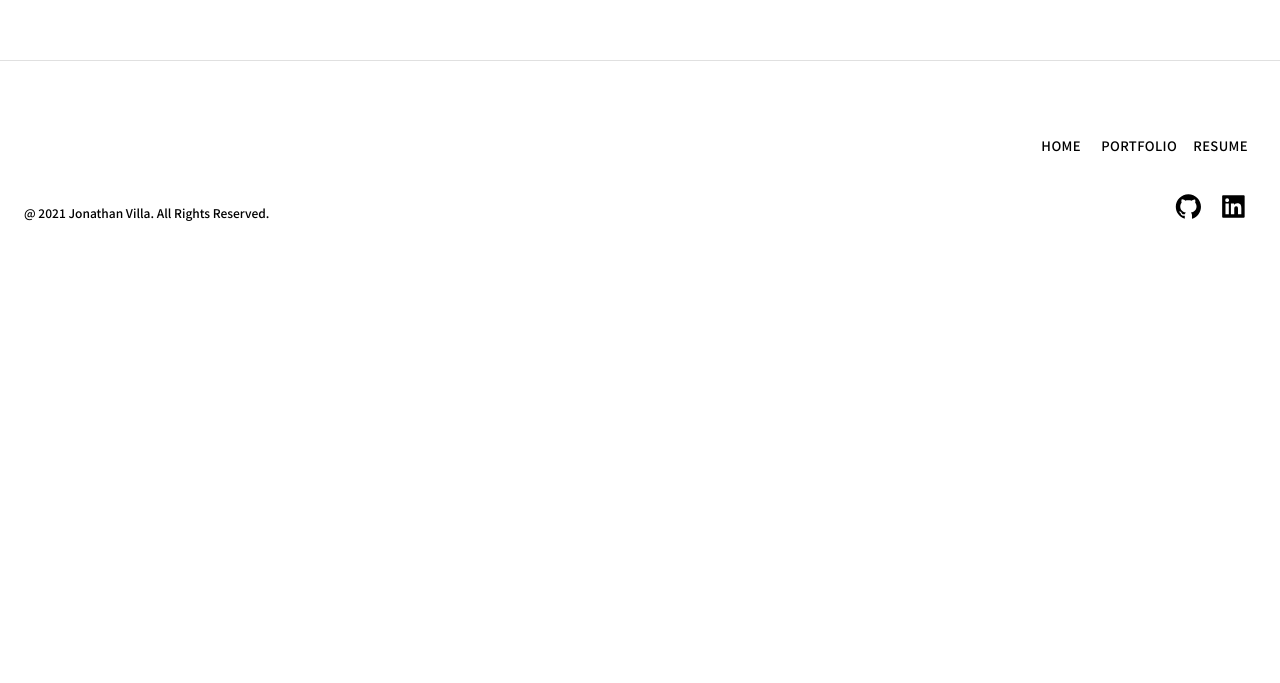
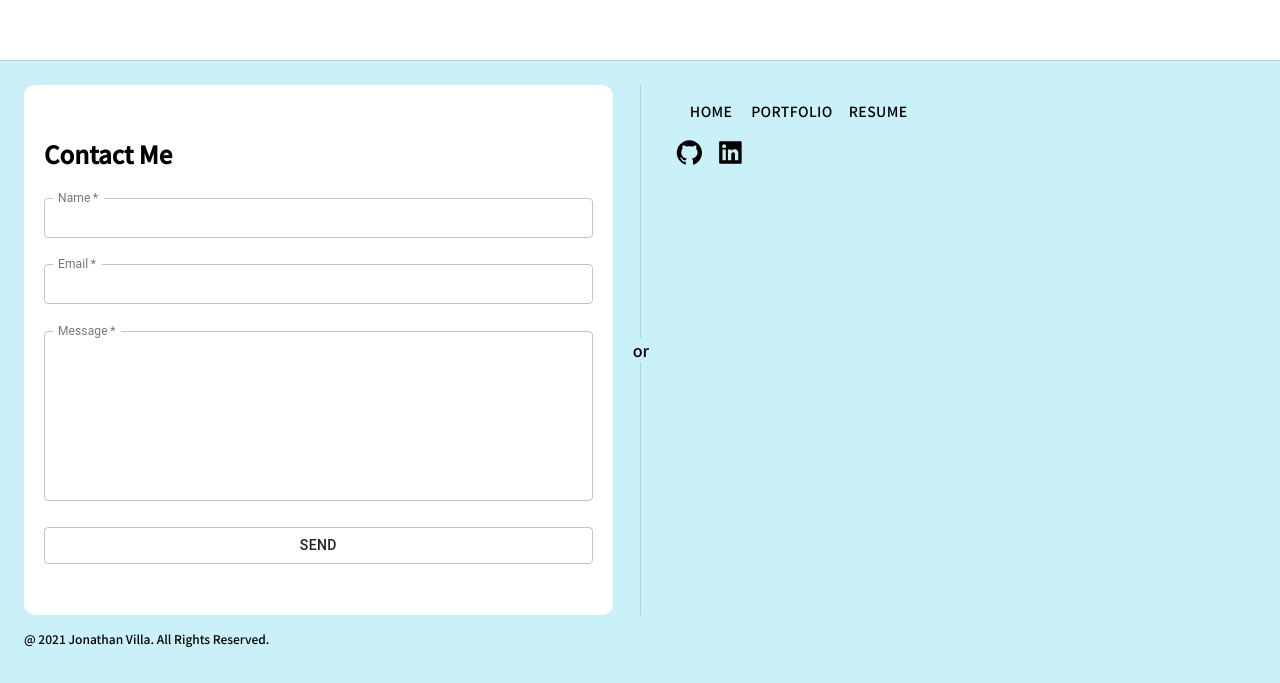
Before and after one commit to Jonathan-Villa/Portfolio_JV, a React (Create React App) app: page / in a window 1280 px wide. Shown: the part 1270-1953 px from the top of the page. Before the commit the page ends 1551 px from the top, so only its background shows below. Built offline with nearby package versions, Linux system fonts and the light colour scheme.

Commit message:
updated -jv

```diff
--- a/src/App.css
+++ b/src/App.css
@@ -13,7 +13,8 @@ body {
 }
 
 footer{
-
+  background-color: #caf0f8;
+  position: relative;
 }
 
 
--- /dev/null
+++ b/src/components/Footer/ContactForm.jsx
@@ -0,0 +1,85 @@
+import React from "react";
+import TextField from "@material-ui/core/TextField";
+import makeStyles from "@material-ui/core/styles/makeStyles";
+import Grid from "@material-ui/core/Grid";
+import Button from "@material-ui/core/Button";
+function ContactForm() {
+  const classes = useStyles();
+  const [userInput, setInput] = React.useState({
+    name: "",
+    email: "",
+    message: "",
+  });
+
+  const handleChange = (e) => {
+    const value = e.target.value;
+    setInput({ ...userInput, [e.target.name]: value });
+  };
+
+  return (
+    <Grid className={classes.gridFooterFormWrapper} item xs={12} lg={6}>
+      <form onChange={handleChange} className={classes.formWrapper}>
+        <h2>Contact Me</h2>
+        <TextField
+          className={classes.txtField}
+          type="text"
+          required
+          label="Name"
+          size="small"
+          InputLabelProps={{ shrink: true }}
+          variant="outlined"
+          name="name"
+          value={userInput.name}
+        />
+        <TextField
+          className={classes.txtField}
+          type="text"
+          required
+          label="Email"
+          size="small"
+          InputLabelProps={{ shrink: true }}
+          variant="outlined"
+          name="email"
+          value={userInput.email}
+        />
+        <TextField
+          className={classes.txtField}
+          type="text"
+          required
+          multiline
+          rows={7}
+          label="Message"
+          InputLabelProps={{ shrink: true }}
+          variant="outlined"
+          name="message"
+          value={userInput.message}
+        />
+        <Button type="POST" variant="outlined" color="default">
+          Send
+        </Button>
+      </form>
+    </Grid>
+  );
+}
+
+const useStyles = makeStyles((theme) => ({
+  gridFooterFormWrapper: {
+    boxSizing: "border-box",
+    padding: "25px 20px",
+    fontSize: "1.0em",
+    backgroundColor: "#ffffff",
+    borderRadius: "2%",
+  },
+  formWrapper: {
+    boxSizing: "border-box",
+    justifyContent: "space-evenly",
+    display: "flex",
+    flexDirection: "column",
+    width: "100%",
+    height: "30em",
+    position: "relative",
+  },
+  txtField: {},
+}));
+
+export default ContactForm;
--- a/src/components/Footer/Footer.js
+++ b/src/components/Footer/Footer.js
@@ -9,16 +9,35 @@ import {
 } from "@material-ui/core";
 import { Link } from "react-scroll";
 import { useStyles } from "./styles";
+import ContactForm from "./ContactForm";
+import { nav, icons } from "./listItems";
+import Grid from "@material-ui/core/Grid";
 
-import { nav, icons } from "./listItems";
 const Footer = () => {
   const classes = useStyles();
 
   return (
     <>
       <Divider variant="fullWidth" />
-      <Container className={classes.subContainer} maxWidth="lg">
-        <div className={classes.footerTopWrapper}>
+      <Container className={classes.mainContainer} maxWidth="lg">
+        <div className={classes.subWrapper}>
+          <ContactForm />
+
+          <div className={classes.verticalDividerWrapper}>
+            <div className={classes.dividerDiv}>
+              <Divider className={classes.divider} orientation="vertical" />
+            </div>
+
+            <div style={{textTransform:"lowercase"}}>
+              <span>or</span>
+            </div>
+            <div className={classes.dividerDiv}>
+              <Divider className={classes.divider} orientation="vertical" />
+            </div>
+          </div>
+
+
+          <Grid item xs={12} lg={6} className={classes.footerTopWrapper}>
             <nav>
               <List className={classes.list}>
                 {nav.map((m, key) => (
@@ -35,27 +54,38 @@ const Footer = () => {
                 ))}
               </List>
             </nav>
+
+            <div className={classes.listWrapper}>
+              <List className={classes.btnIconList}>
+                {icons.map((m, key) => (
+                  <IconButton
+                    key={key}
+                    href={m.link}
+                    className={classes.btnIcons}
+                  >
+                    {m.icon}
+                  </IconButton>
+                ))}
+              </List>
+            </div>
+          </Grid>
         </div>
         <div className={classes.footerBottomWrapper}>
+          <div style={{ gridColumn: "1" }}>
             <span
               style={{
+                paddingRight: "8px",
                 alignSelf: "flex-end",
                 fontSize: ".75rem",
                 color: "#000",
                 fontFamily: "Merriweather, serif",
                 fontFamily: "Noto Sans SC, sans-serif",
+                textAlign: "left",
               }}
             >
               @ 2021 Jonathan Villa. All Rights Reserved.
             </span>
-
-          <List className={classes.btnIconList}>
-            {icons.map((m, key) => (
-              <IconButton key={key} href={m.link} className={classes.btnIcons}>
-                {m.icon}
-              </IconButton>
-            ))}
-          </List>
+          </div>
         </div>
       </Container>
     </>
--- a/src/components/Footer/styles.js
+++ b/src/components/Footer/styles.js
@@ -2,51 +2,93 @@ import { makeStyles, withStyles } from "@material-ui/core/styles";
 import TextField from "@material-ui/core/TextField";
 
 export const useStyles = makeStyles((theme) => ({
-  subContainer: {
+  mainContainer: {
     display: "flex",
+    height: "auto",
+    width: "100%",
+    position: "relative",
+    paddingTop: "1.5em",
+    paddingBottom: "1.5em",
+    flexDirection: "column",
+  },
+  subWrapper: {
+    display: "flex",
+    boxSizing: "border-box",
+    height: "100%",
+
+    [theme.breakpoints.down("sm")]: {
+      flexDirection: "column",
+    },
+  },
+  footerTopWrapper: {
+    width: "100%",
+    minHeight: "100%",
+    display: "flex",
+    flexDirection: "column",
+    alignItems: "flex-start",
+    backgroundColor:"#caf0f8"
+  },
+  footerBottomWrapper: {
+    padding: "10px 0px",
     height: "100%",
     width: "100%",
-    flexDirection: "column",
-
+    display: "grid",
+    gridTemplateColumns: "1fr",
+    gridTemplateRows: "auto",
   },
-  footerTopWrapper: {
-    marginTop:"60px",
-    marginBottom: "10px",
-    width: "100%",
+  listWrapper: {
+    width: "100% ",
+    gridColumn: "2",
     display: "flex",
-    flexDirection: "column",
-    alignItems: "flex-end",
   },
-  footerBottomWrapper: {
-    marginTop:"10px",
-    marginBottom: "60px",
-    display: "flex",
-    justifyContent: "space-between",
-  },
-
   list: {
     display: "flex",
+    paddingLeft: "10px",
+    paddingRight: "10px",
   },
   link: {
     fontFamily: "Merriweather, serif",
     fontFamily: "Noto Sans SC, sans-serif",
     textAlign: "center",
     width: "100%",
-    fontSize: "13px",
+    fontSize: "1em",
     color: "#000",
-
   },
 
   btnIconList: {
-    padding: "0px",
+    paddingTop: "0px",
+    paddingBottom: "0px",
   },
   btnIcons: {
-    margin: "0px 8px",
-    padding: "0px",
+    padding: "0px 6px",
 
-    "&:hover":{
-      transition:".4s ease",
-      backgroundColor:"transparent"
-    }
+    "&:hover": {
+      transition: ".4s ease",
+      backgroundColor: "transparent",
+    },
+  },
+
+  verticalDividerWrapper: {
+    paddingRight: "20px",
+    paddingLeft: "20px",
+    display: "flex",
+    flexDirection: "column",
+    position: "relative",
+    boxSizing: "border-box",
+    height: "auto",
+    justifyContent: "space-between",
+    alignItems: "center",
+
+    [theme.breakpoints.down("sm")]: {
+      display: "none",
+    },
+  },
+
+  dividerDiv: {
+    height: "100%",
+  },
+
+  divider: {
+    height: "100%",
   },
 }));
--- a/src/components/Home/Home.js
+++ b/src/components/Home/Home.js
@@ -8,7 +8,7 @@ const Home = () => {
 
   return (
     <Container id="home" maxWidth="lg" className={classes.rootContainer}>
-      <Grid item xs className={classes.heading}>
+      <Grid item xs={12} className={classes.heading}>
         <h2 className={classes.txtHeading}>Jonathan Villa</h2>
         <h4 className={classes.txtSubHeading}>Full-Stack Developer</h4>
       </Grid>
--- a/src/components/Home/styles.css
+++ b/src/components/Home/styles.css
@@ -1,7 +1,7 @@
 .thinkBoxWrapper {
     position: relative;
-    height: 400px;
-    width: 400px;
+    height: 6em;
+    width: 6em;
     background-color: #0d7377;
     top: -1em;
     display: flex;
@@ -27,24 +27,19 @@
 
 @media (max-width: 1280px) {
     .thinkBoxWrapper {
-        height: 350px;
-        width: 350px;
         font-size: 3.4em;
+        top:0;
     }
 }
 
 @media (max-width: 960px) {
     .thinkBoxWrapper {
-        height: 300px;
-        width: 300px;
-        font-size: 2.5em;
+        font-size: 2.8em;
     }
 }
 
-@media (max-width: 600px){
+@media (max-width: 600px) {
     .thinkBoxWrapper {
-        height: 230px;
-        width: 230px;
-        font-size:1.8em;
+        font-size: 1.8em;
     }
 }
--- a/src/components/Home/styles.js
+++ b/src/components/Home/styles.js
@@ -13,7 +13,10 @@ export const useStyles = makeStyles((theme) => ({
     zIndex: 1,
 
     [theme.breakpoints.down("xs")]: {
-      flexDirection: "column",
+        flexDirection:"column",
+        justifyContent:"flex-start",
+        height:"100%",
+
     },
   },
   heading: {
@@ -30,14 +33,13 @@ export const useStyles = makeStyles((theme) => ({
 
     [theme.breakpoints.down("xs")]: {
       top: "0%",
-
     },
   },
 
   txtHeading: {
     fontSize: "4.5rem",
     width: "100%",
-    maxHeight: "auto",
+    height: "auto",
 
     [theme.breakpoints.down("md")]: {
       fontSize: "4.0rem",
--- a/src/components/Nav/NavBar.js
+++ b/src/components/Nav/NavBar.js
@@ -34,6 +34,7 @@ function NavBar() {
 
   useEffect(() => {
     gsap.to(ref.current, {
+      backgroundColor:"#48cae4",
       boxShadow:
         "0px 2px 4px -1px rgb(0 0 0 / 20%), 0px 4px 5px 0px rgb(0 0 0 / 14%), 0px 1px 10px 0px rgb(0 0 0 / 12%)",
       color: "#ffff",
```
Also changed, not shown: 1 other file (tests, documents, lock files or other folders). Lines whose indentation alone changed are shown as unchanged.
